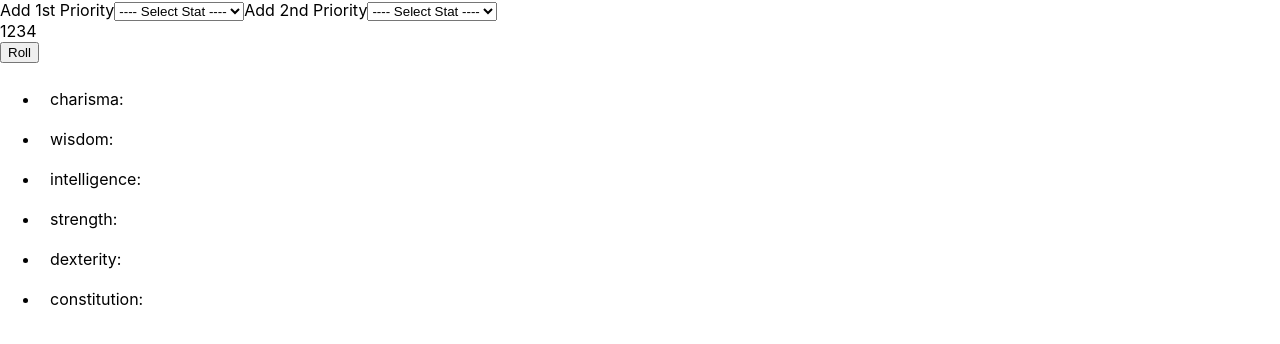
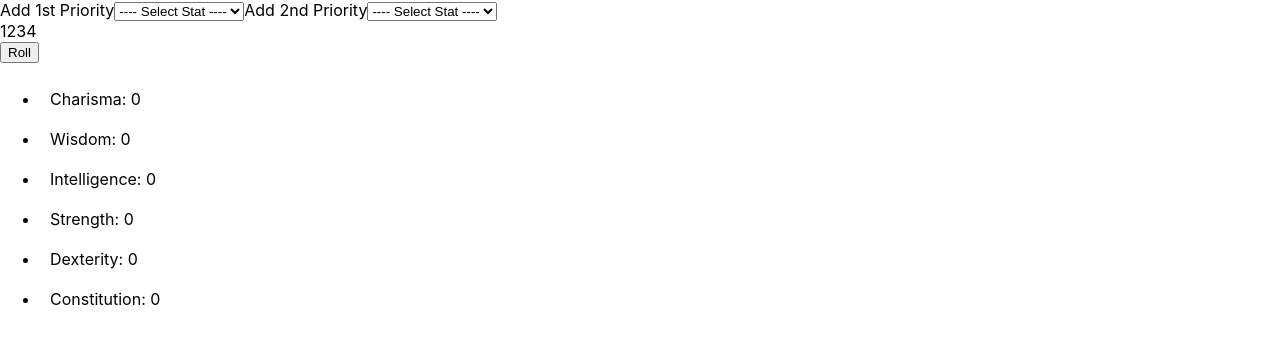
Before and after one commit to Ani-Utkin/DND-character-building, a React (Create React App) app in the folder dnd-character-react/: page /Create in a window 1280 px wide. Shown: the part 154-498 px from the top of the page. Built offline with nearby package versions, Linux system fonts and the light colour scheme; the HTML template or start-up script is replaced by a standard one.

Commit message:
Added ability scores

```diff
--- a/dnd-character-react/src/pages/CreateCharacter/ScoresForm.js
+++ b/dnd-character-react/src/pages/CreateCharacter/ScoresForm.js
@@ -1,13 +1,13 @@
-import {useState} from "react";
+import {useState, useEffect} from "react";
 
 const ScoresForm = () => {
 
-    var [charisma, setCharisma] = useState("");
-    var [wisdom, setWisdom] = useState("");
-    var [intelligence, setIntelligence] = useState("");
-    var [strength, seStrength] = useState("");
-    var [dexterity, setDexterity] = useState("");
-    var [constitution, setConstitution] = useState("");
+    var [charisma, setCharisma] = useState(0);
+    var [wisdom, setWisdom] = useState(0);
+    var [intelligence, setIntelligence] = useState(0);
+    var [strength, seStrength] = useState(0);
+    var [dexterity, setDexterity] = useState(0);
+    var [constitution, setConstitution] = useState(0);
 
     var [firstPrior, setPrior] = useState("");
     var [secPrior, setSecPrior] = useState("");
@@ -23,20 +23,21 @@ const ScoresForm = () => {
     }
 
     return(
+
         <>
             <h1>Ability Scores</h1>
             <form>
                 <div>
                     <label>Add 1st Priority
                         <select onChange={handleStat1Change}>
-                            <option value="">---- Select Stat ----</option>
+                            <option value={firstPrior}>---- Select Stat ----</option>
                             {ab.map((stat) => <option key={stat} value={stat}>{stat}</option>)}
                         </select>
                     </label>
 
                     <label>Add 2nd Priority
                         <select onChange={handleStat2Change}>
-                            <option value="">---- Select Stat ----</option>
+                            <option value={secPrior}>---- Select Stat ----</option>
                             {ab.map((stat) => <option key={stat} value={stat}>{stat}</option>)}
                         </select>
                     </label>
@@ -55,7 +56,30 @@ const ScoresForm = () => {
 
             <div>
                 <ul>
-                    {ab.map((stat) => <li>{stat}: </li>)}
+                    <li>
+                        <span>Charisma: </span>
+                        <span>{charisma}</span>
+                    </li>
+                    <li>
+                        <span>Wisdom: </span>
+                        <span>{wisdom}</span>
+                    </li>
+                    <li>
+                        <span>Intelligence: </span>
+                        <span>{intelligence}</span>
+                    </li>
+                    <li>
+                        <span>Strength: </span>
+                        <span>{strength}</span>
+                    </li>
+                    <li>
+                        <span>Dexterity: </span>
+                        <span>{dexterity}</span>
+                    </li>
+                    <li>
+                        <span>Constitution: </span>
+                        <span>{constitution}</span>
+                    </li>
                 </ul>
             </div>
         </>
```
